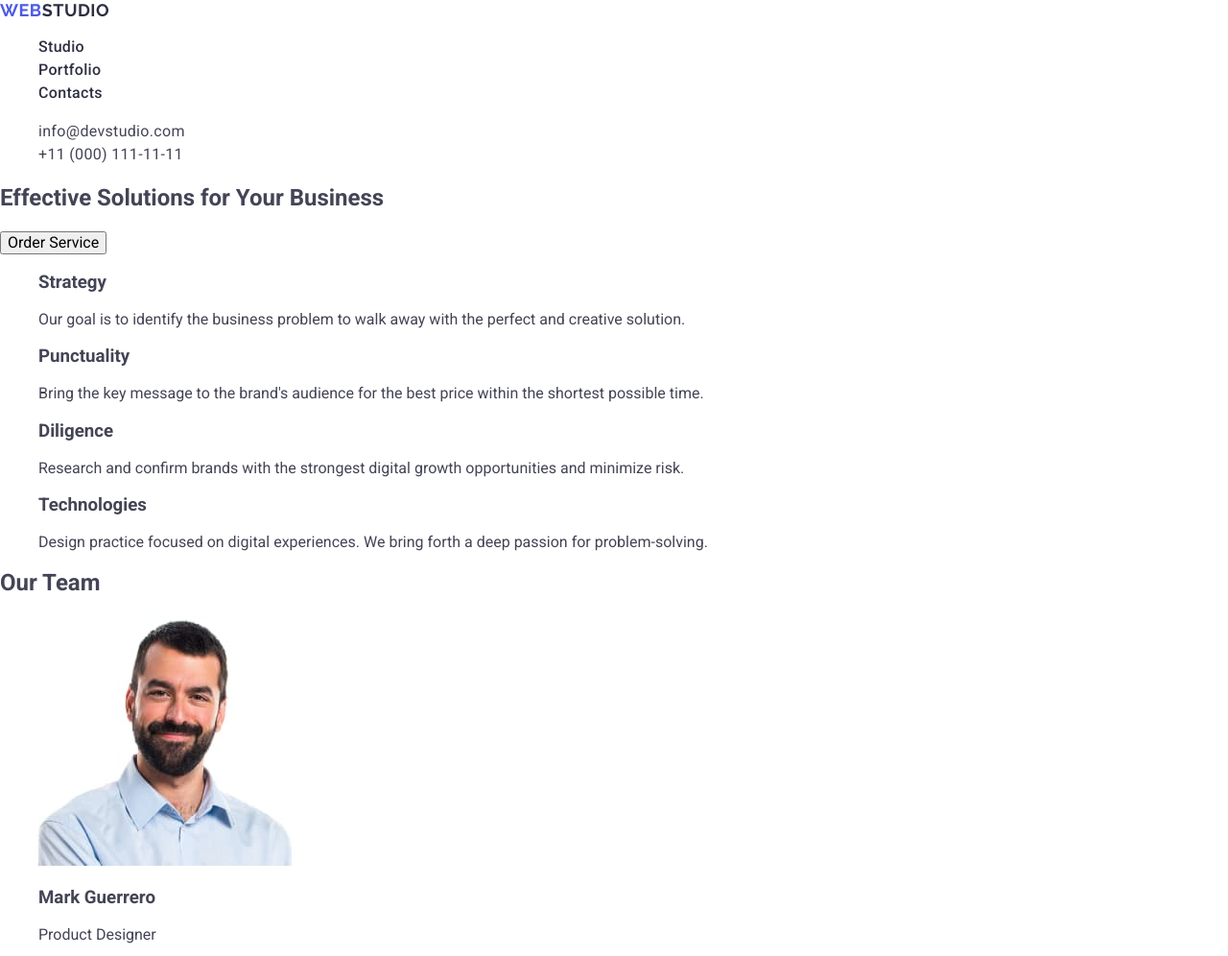
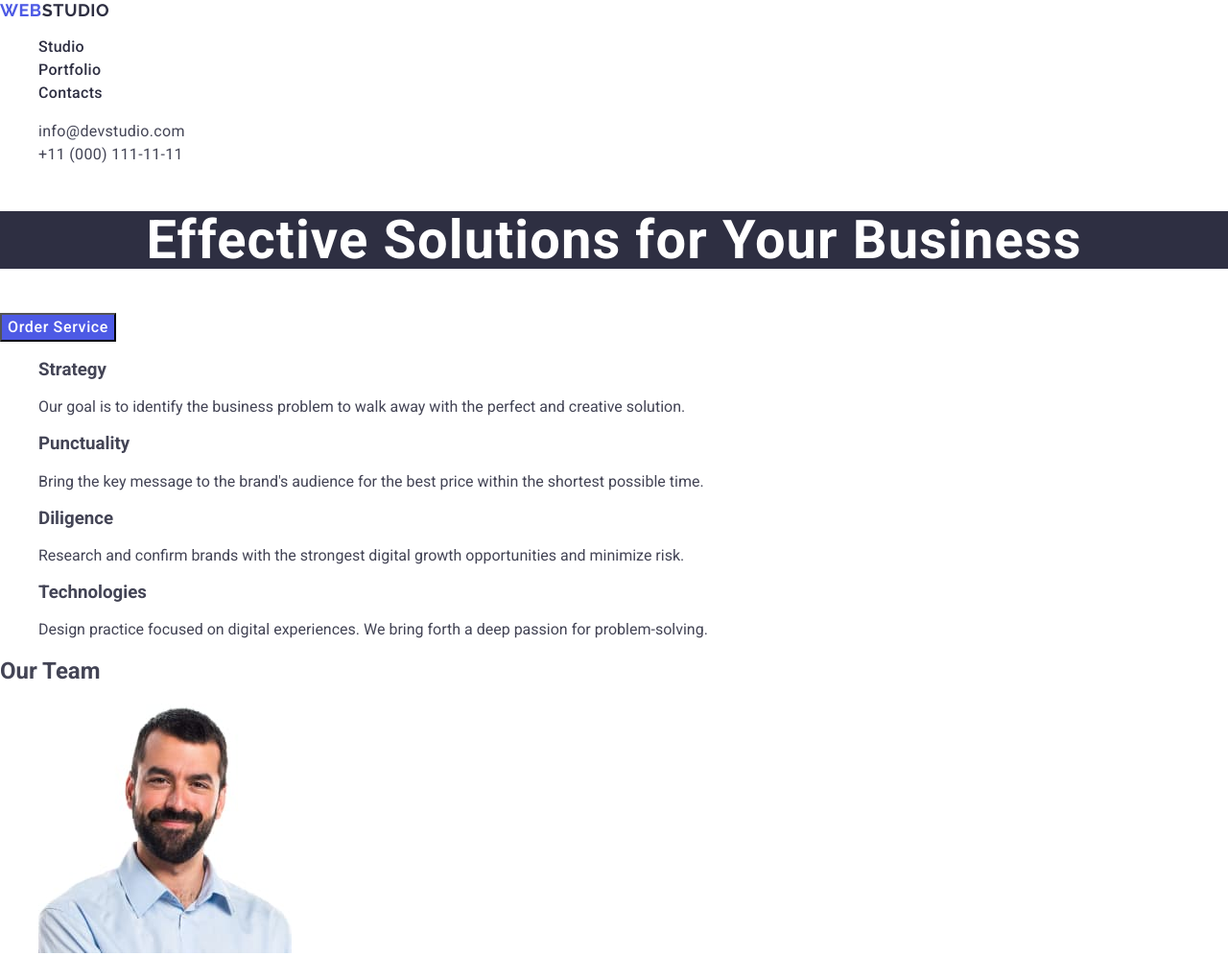
Before and after one commit to lilfortunaa/lilfortunaa-goit-murkup-hw-02, a plain HTML site: page index.html in a window 1280 px wide. Shown: the top 996 px of the page at 96% size. Drawn offline with nearby package versions, Linux system fonts and the light colour scheme.

Commit message:
style css

```diff
--- a/css/style.css
+++ b/css/style.css
@@ -1,6 +1,3 @@
-/*  font-family: "Raleway", serif;
- font-family: "Roboto", serif; */
-
 ul {
   list-style-type: none;
 }
@@ -16,6 +13,7 @@
   color: #434455;
   background-color: #fff;
 }
+/* #header-footer */
 
 .logo {
   font-family: 'Raleway', sans-serif;
@@ -34,6 +32,21 @@
 .footer-logo .logo-part {
   color: #f4f4fd;
 }
+
+.page-footer {
+  background-color: #2e2f42;
+}
+
+.footer-text {
+  font-weight: 400;
+  font-size: 16px;
+  line-height: 1.5;
+  letter-spacing: 0.02em;
+  color: #f4f4fd;
+}
+/* #endheader-footer */
+
+/* #navigation*/
 
 .nav-link {
   font-weight: 500;
@@ -66,6 +79,28 @@
   color: #404bbf;
 }
 
-.page-footer {
+/* #endnavigation*/
+
+.order-button {
+  font-weight: 500;
+  font-size: 16px;
+  line-height: 1.5;
+  letter-spacing: 0.04em;
+  color: #fff;
+  background-color: #4d5ae5;
+}
+
+.order-button:hover,
+.order-button:focus {
+  background: #404bbf;
+}
+
+.order-text {
+  font-weight: 700;
+  font-size: 56px;
+  line-height: 1.07143;
+  letter-spacing: 0.02em;
+  text-align: center;
+  color: #fff;
   background-color: #2e2f42;
 }
--- a/index.html
+++ b/index.html
@@ -51,9 +51,9 @@
       </address>
     </header>
     <main>
-      <section>
-        <h1>Effective Solutions for Your Business</h1>
-        <button type="button">Order Service</button>
+      <section class="order">
+        <h1 class="order-text">Effective Solutions for Your Business</h1>
+        <button class="order-button" type="button">Order Service</button>
       </section>
 
       <section>
@@ -140,7 +140,7 @@
       <a class="logo footer-logo" href="./index.html"
         >Web<span class="logo-part">Studio</span></a
       >
-      <p>
+      <p class="footer-text">
         Increase the flow of customers and sales for your business with digital
         marketing & growth solutions.
       </p>
```
